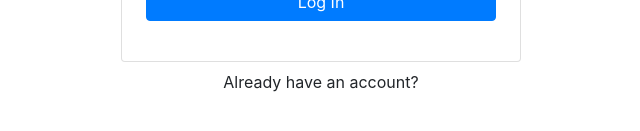
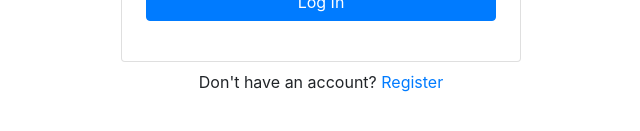
Before and after one commit to iataand/Twitter-clone, a React (Create React App) app: page /login in a window 1280 px wide. Shown: the part 491-622 px from the top of the page, without its empty margins (319-959 px from the left). Built offline with nearby package versions, Linux system fonts and the light colour scheme; no server answers.

Commit message:
added connection to database and post feature

```diff
--- a/src/components/App.js
+++ b/src/components/App.js
@@ -6,14 +6,17 @@ import {
   BrowserRouter,
 } from "react-router-dom";
 import { Container } from "react-bootstrap";
-import AuthProvider from "../contexts/AuthContext";
+import AuthContext from "../contexts/AuthContext";
+import DataBaseContext from "../contexts/DataBaseContext";
 import Register from "./Register.js";
 import Login from "./Login.js";
+import Feed from "./Feed.js";
 
 function App() {
   return (
     <BrowserRouter>
-      <AuthProvider>
+      <AuthContext>
+        <DataBaseContext>
           <Container
             className="d-flex align-items-center justify-content-center"
             style={{ minHeight: "100vh" }}
@@ -21,10 +24,13 @@ function App() {
             <div className="w-100" style={{ maxWidth: "400px" }}>
               <Route path="/register" component={Register}></Route>
               <Route path="/login" component={Login}></Route>
+              <Route path="/feed" component={Feed}></Route>
             </div>
           </Container>
-      </AuthProvider>
+        </DataBaseContext>
+      </AuthContext>
     </BrowserRouter>
   );
 }
+
 export default App;
--- /dev/null
+++ b/src/components/Feed.js
@@ -0,0 +1,42 @@
+import React, { useRef } from "react";
+import { Form, Button } from "react-bootstrap";
+import AuthProvider, { useAuth } from "../contexts/AuthContext";
+import DatabaseProvider, { useDatabase } from "../contexts/DataBaseContext";
+import "firebase/database";
+
+export default function Feed() {
+  const { currentUser } = useAuth();
+  const { logout } = useAuth();
+  const { post } = useDatabase();
+  const postTextRef = useRef();
+
+  if (currentUser) console.log(currentUser.email);
+
+  function handlePost(e) {
+    e.preventDefault();
+
+    try {
+      post({ user: currentUser.email, text: postTextRef.current.value });
+    } catch {
+      console.log("post failed");
+    }
+  }
+
+  return (
+    <AuthProvider>
+      <DatabaseProvider>
+        <Form onSubmit={handlePost}>
+          <Form.Group id="postTextRef">
+            <Form.Label>What's Happening?</Form.Label>
+            <Form.Control type="text" ref={postTextRef} />
+          </Form.Group>
+
+          <Button className="w-100" type="submit">
+            post
+          </Button>
+        </Form>
+        <button onClick={logout}>Log out</button>
+      </DatabaseProvider>
+    </AuthProvider>
+  );
+}
--- a/src/components/Login.js
+++ b/src/components/Login.js
@@ -1,8 +1,10 @@
 import React, { useRef, useState } from "react";
 import { Form, Button, Card, Alert } from "react-bootstrap";
 import AuthProvider, { useAuth } from "../contexts/AuthContext";
+import { Link, useHistory } from "react-router-dom";
 
-export default function Signup() {
+export default function Login() {
+  const history = useHistory();
   const emailRef = useRef();
   const passwordRef = useRef();
   const { login } = useAuth();
@@ -16,6 +18,7 @@ export default function Signup() {
       setError("");
       setLoading(true);
       await login(emailRef.current.value, passwordRef.current.value);
+      history.push("/feed");
     } catch {
       setError("Failed to log in");
     }
@@ -52,7 +55,9 @@ export default function Signup() {
         </Form>
       </Card>
 
-      <div className="w-100 text-center mt-2">Already have an account?</div>
+      <div className="w-100 text-center mt-2">
+        Don't have an account? <Link to="/register">Register</Link>
+      </div>
     </AuthProvider>
   );
 }
--- a/src/components/Register.js
+++ b/src/components/Register.js
@@ -1,6 +1,7 @@
 import React, { useRef, useState } from "react";
 import { Form, Button, Card, Alert } from "react-bootstrap";
 import AuthProvider, { useAuth } from "../contexts/AuthContext";
+import { Link } from "react-router-dom";
 
 export default function Signup() {
   const emailRef = useRef();
@@ -18,7 +19,6 @@ export default function Signup() {
       : setError("");
 
     try {
-      setError("");
       setLoading(true);
       await register(emailRef.current.value, passwordRef.current.value);
     } catch (err) {
@@ -66,7 +66,9 @@ export default function Signup() {
         </Form>
       </Card>
 
-      <div className="w-100 text-center mt-2">Already have an account?</div>
+      <div className="w-100 text-center mt-2">
+        Already have an account? <Link to={"login"}> Log in </Link>
+      </div>
     </AuthProvider>
   );
 }
--- a/src/contexts/AuthContext.js
+++ b/src/contexts/AuthContext.js
@@ -18,19 +18,24 @@ export default function AuthProvider({ children }) {
     return auth.signInWithEmailAndPassword(email, password);
   };
 
+  const logout = () => {
+    return auth.signOut();
+  };
+
   useEffect(() => {
     const unsubscribe = auth.onAuthStateChanged((user) => {
       setCurrentUser(user);
     });
 
-    return unsubscribe;
+    return unsubscribe; //will execute when the component unmounts
   }, []);
 
-  const value = {
+  const states = {
     currentUser,
     register,
     login,
+    logout,
   };
 
-  return <AuthContext.Provider value={value}>{children}</AuthContext.Provider>;
+  return <AuthContext.Provider value={states}>{children}</AuthContext.Provider>;
 }
--- /dev/null
+++ b/src/contexts/DataBaseContext.js
@@ -0,0 +1,24 @@
+import React, { useContext, useState, useEffect } from "react";
+import { database } from "../firebase";
+
+const DataBaseContext = React.createContext();
+
+export const useDatabase = () => {
+  return useContext(DataBaseContext);
+};
+
+export default function DatabaseProvider({ children }) {
+  const post = (post) => {
+    return database.ref("posts").push(post);
+  };
+
+  const states = {
+    post,
+  };
+
+  return (
+    <DataBaseContext.Provider value={states}>
+      {children}
+    </DataBaseContext.Provider>
+  );
+}
--- a/src/firebase.js
+++ b/src/firebase.js
@@ -1,5 +1,6 @@
 import firebase from "firebase/app";
 import "firebase/auth";
+import "firebase/database";
 
 const app = firebase.initializeApp({
   apiKey: process.env.REACT_APP_FIREBASE_API_KEY,
@@ -8,7 +9,11 @@ const app = firebase.initializeApp({
   storageBucket: process.env.REACT_APP_FIREBASE_STORAGE_BUCKET,
   messagingSenderId: process.env.REACT_APP_FIREBASE_MESSAGING_SENDER_ID,
   appId: process.env.REACT_APP_FIREBASE_APP_ID,
+  databaseURL:
+    "https://twitter-clone-developmen-44311-default-rtdb.europe-west1.firebasedatabase.app/",
 });
 
 export const auth = app.auth();
+export const database = firebase.database();
+
 export default app;
```
Lines whose indentation alone changed are shown as unchanged.
